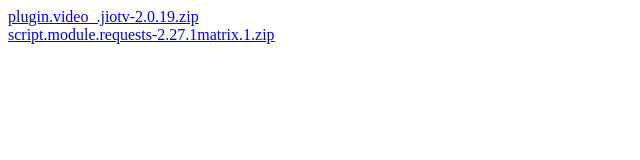
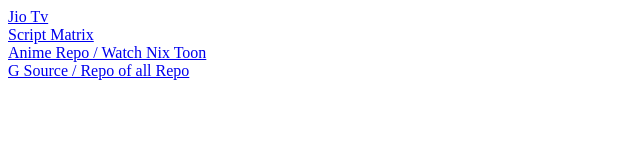
Before and after one commit to noobster101-ui/kodiRepo, a plain HTML site: page index.html in a window 1280 px wide. Shown: the whole page, without its empty margins (0-640 px from the left). Drawn offline with Linux system fonts and the light colour scheme.

Commit message:
Add files via upload

```diff
--- a/index.html
+++ b/index.html
@@ -1,4 +1,10 @@
 <!DOCTYPE html>
-<a href="plugin.video_.jiotv-2.0.19.zip">plugin.video_.jiotv-2.0.19.zip</a><br>
+<a href="plugin.video_.jiotv-2.0.19.zip">Jio Tv</a><br>
 
-<a href="script.module.requests-2.27.1matrix.1.zip">script.module.requests-2.27.1matrix.1.zip</a><br>
+<a href="script.module.requests-2.27.1matrix.1.zip">Script Matrix</a><br>
+
+
+<a href="repository.allanime-1.1.0.zip">Anime Repo / Watch Nix Toon</a><br>
+
+
+<a href="repository.gsource-2.1.0.zip">G Source / Repo of all Repo</a><br>
```
Also changed, not shown: 2 other files.
